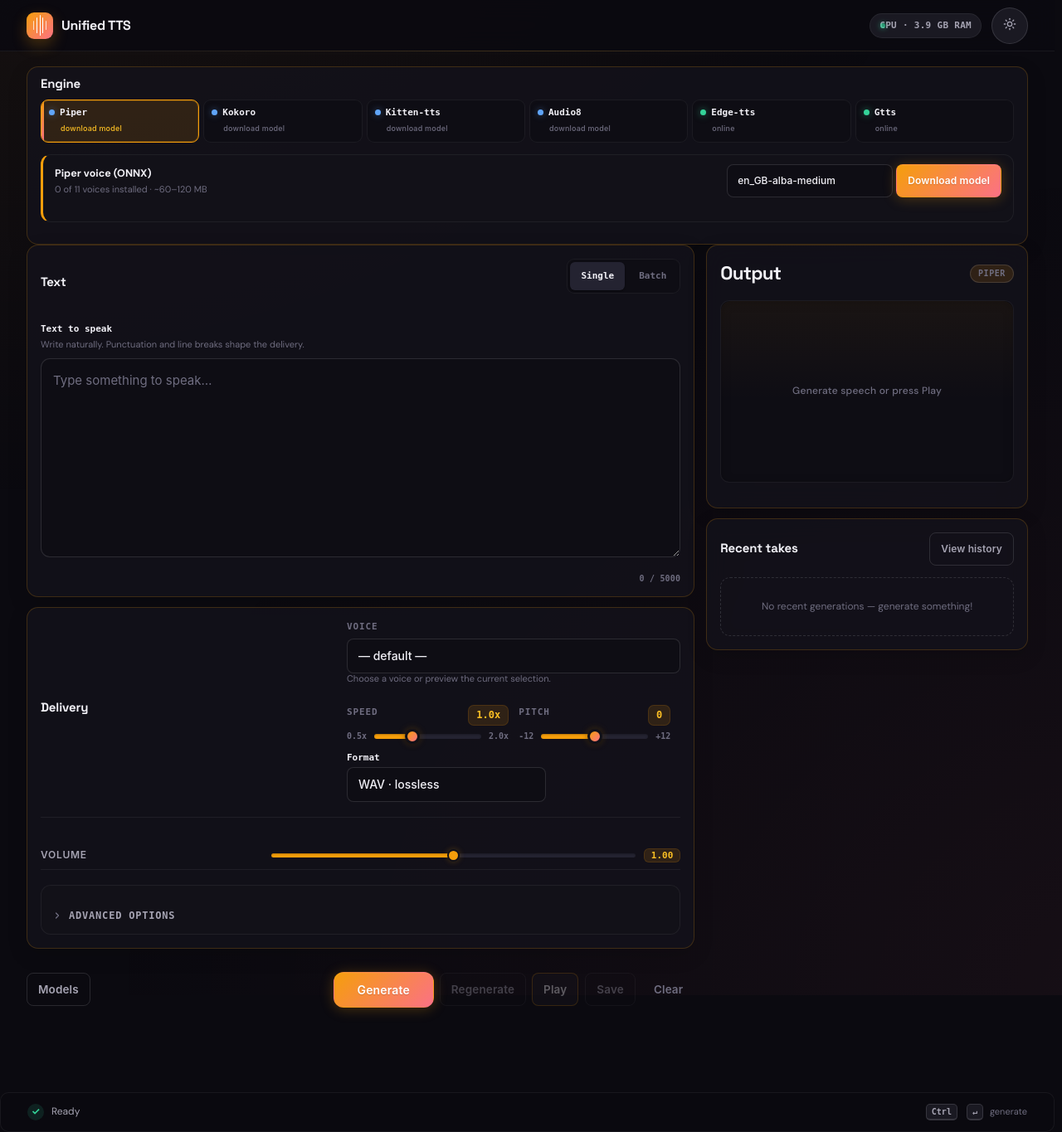
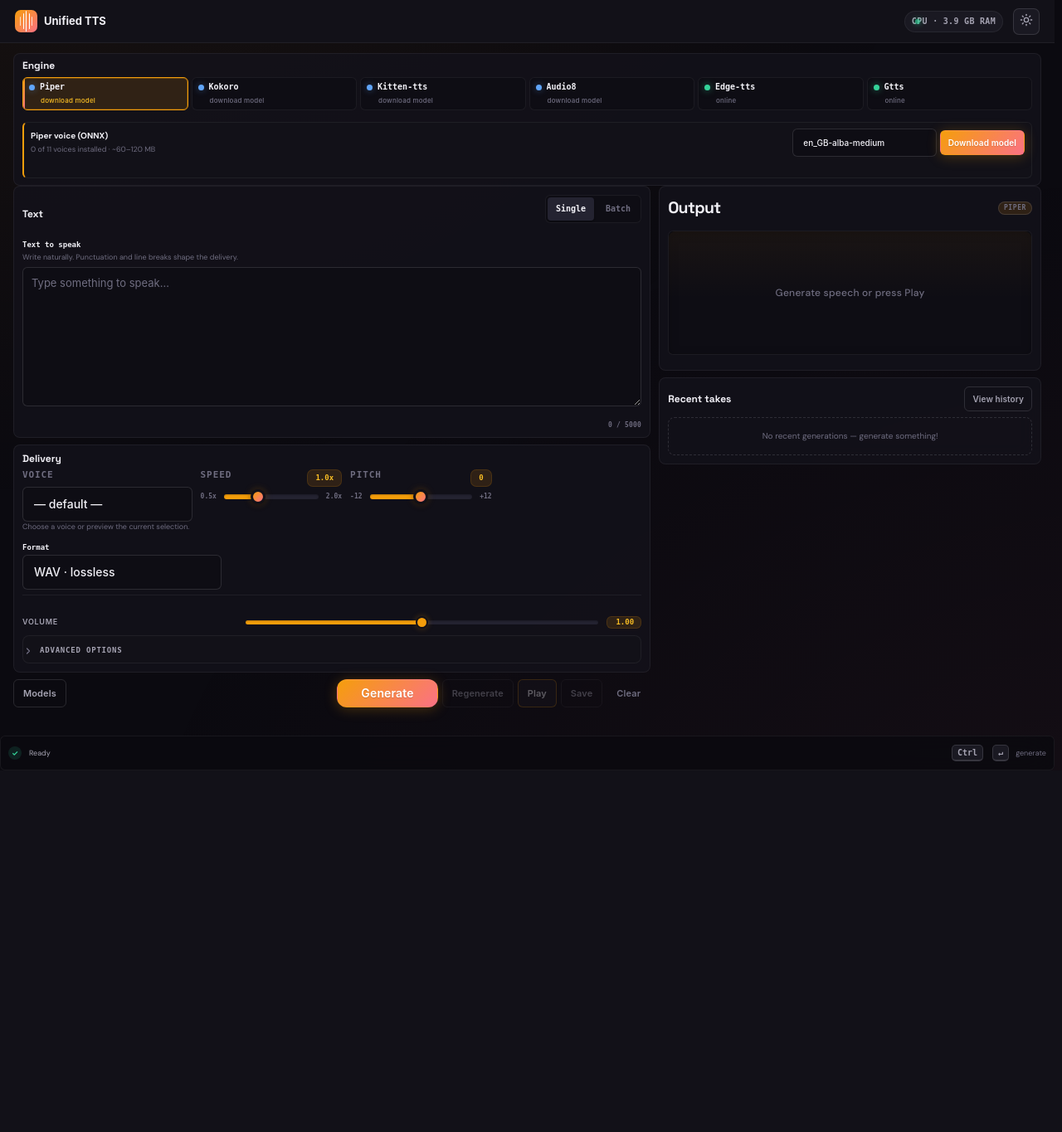
Before and after one commit to manojkumar9121/unified-tts, a FastAPI app: page / in a window 1280 px wide. Shown: the whole page at 83% size. After the commit the page ends 918 px from the top, so only its background shows below. Run offline with FastAPI, Linux system fonts and the light colour scheme; data that the repository does not hold is empty; a map, chart or similar area stays blank; some libraries are stand-ins or nearby versions.

Commit message:
fix: compact control layout and typography

```diff
--- a/static/style.css
+++ b/static/style.css
@@ -2200,3 +2200,83 @@
   .control-grid { grid-template-columns: 1fr; }
   .actions .btn, .secondary-actions .btn { min-height: 44px; }
 }
+
+/* Compact tool surface — final override layer */
+:root { --radius-sm: 6px; --radius-md: 8px; --radius-lg: 10px; --radius-xl: 12px; --studio-radius: 8px; --studio-border: var(--border-subtle); --studio-shadow: 0 4px 14px rgba(0, 0, 0, .12); }
+[data-theme="light"] { --studio-shadow: 0 4px 14px rgba(28, 22, 12, .08); }
+body { font-size: 13px; }
+.site-header { height: 52px; padding: 0 18px; background: var(--bg-primary); backdrop-filter: none; }
+.site-header::after { display: none; }
+.brand { gap: 8px; }
+.brand-mark { width: 27px; height: 27px; padding: 7px 6px; border-radius: 7px; box-shadow: none; }
+.brand-mark span { width: 2px; }
+.brand-name { font-family: var(--font); font-size: 13px; font-weight: 650; letter-spacing: 0; }
+.device-badge { min-height: 26px; padding: 0 8px; font-size: 10px; }
+.mode-btn { width: 32px; height: 32px; min-width: 32px; min-height: 32px; border-radius: 7px; }
+main { max-width: 1280px; padding: 12px 16px 24px; }
+.workspace { grid-template-columns: minmax(0, 1.25fr) minmax(250px, .75fr); gap: 10px; }
+.workspace-main, .workspace-side { gap: 8px; }
+.workspace-side { top: 62px; }
+.panel, .output-card, .recent-card { border-radius: 8px; box-shadow: none; }
+.panel { padding: 10px; }
+.engine-panel { padding: 8px 10px; }
+.panel-heading { margin-bottom: 7px; gap: 8px; }
+.panel-heading h2, .output-title h2, .recent-header h2 { font-size: 12px; font-weight: 650; letter-spacing: 0; }
+.engine-tabs { grid-template-columns: repeat(6, minmax(0, 1fr)); gap: 4px; }
+.engine-tab { min-height: 38px; padding: 5px 7px; border-radius: 6px; }
+.engine-tab::before { width: 2px; }
+.engine-tab-top { font-size: 10px; font-weight: 600; }
+.engine-tab-meta { margin-top: 3px; font-size: 8px; }
+.online-dot, .error-dot, .download-dot { width: 5px; height: 5px; }
+.model-panel { margin-top: 7px; margin-bottom: 0; padding: 7px 8px; border-radius: 6px; border-left-width: 2px; }
+.model-panel-row { gap: 6px; }
+.model-panel-title { font-size: 10px; }
+.model-panel-sub, .model-panel-status { font-size: 9px; }
+.download-voice { min-height: 32px !important; font-size: 10px !important; }
+.btn { min-height: 34px; height: 34px; border-radius: 6px; padding: 0 11px; font-size: 11px; }
+.btn-small { min-height: 30px; height: 30px; padding: 0 9px; font-size: 10px; }
+.btn-primary { min-width: 86px; }
+.mode-tabs { padding: 2px; border-radius: 6px; }
+.mode-tab { min-height: 28px; padding: 0 10px; border-radius: 4px; font-size: 10px; }
+.field-label { margin-bottom: 3px; font-size: 9px; font-weight: 600; }
+.field-help { margin: -1px 0 5px; font-size: 9px; }
+.text-section textarea { min-height: 168px; padding: 9px 10px; border-radius: 6px; font-size: 13px; line-height: 1.45; }
+.char-count { margin-top: 3px; font-size: 8px; }
+.controls { display: block; margin-bottom: 0; }
+.control-grid { display: grid; grid-template-columns: 1.2fr 1fr 1fr 1fr; gap: 8px 10px; align-items: start; width: 100%; }
+.control-wide { grid-column: auto; }
+.controls .panel-heading { margin-bottom: 6px; }
+.control-group { min-width: 0; }
+.speed-group, .pitch-group, .format-group { min-width: 0; }
+.speed-slider-wrap { min-width: 0; }
+#engineParamsContainer { display: block; margin-top: 6px; padding-top: 6px; border-top: 1px solid var(--border-subtle); }
+#engineParamsContainer .param-row { padding: 4px 0; border-bottom: 0; }
+#engineParamsContainer .param-advanced { margin-top: 4px; padding-top: 4px; border-top: 1px solid var(--border-subtle); }
+#engineParamsContainer .param-advanced summary { min-height: 28px; padding: 0; font-size: 9px; }
+#engineParamsContainer .param-advanced-body { padding: 2px 0 0; }
+#engineParamsContainer .param-label { font-size: 9px; max-width: none; }
+#engineParamsContainer .param-val { font-size: 9px; }
+#engineParamsContainer .toggle-label { font-size: 9px; }
+select, input[type="text"], #regText, #regFile { min-height: 34px; border-radius: 5px; padding: 0 8px; font-size: 11px; }
+.speed-slider-wrap { font-size: 8px; }
+.speed-value { font-size: 9px !important; }
+.actions { gap: 5px; }
+.actions .btn, .secondary-actions .btn { min-height: 34px; }
+.secondary-actions { gap: 5px; }
+.output-card, .recent-card { padding: 10px; }
+.output-engine { padding: 3px 6px; font-size: 8px; }
+.visualizer-container { height: 150px; margin: 8px 0; border-radius: 6px; }
+.visualizer-hint { font-size: 10px; }
+audio { height: 34px; }
+.recent-card { min-height: 90px; }
+.recent-header { margin-bottom: 7px; }
+.recent-item { min-height: 34px; padding-left: 8px; }
+.recent-play, .hi-delete, .modal-close { min-width: 34px; min-height: 34px; }
+.recent-empty, .history-empty { padding: 14px 6px; font-size: 10px; }
+.status-bar { position: static; min-height: 34px; margin-top: 10px; padding: 0 9px; border: 1px solid var(--border-subtle); border-radius: 6px; font-size: 10px; }
+.status-icon { width: 16px; height: 16px; font-size: 9px; }
+.status-msg, .status-right, .status-hint { font-size: 9px; }
+.modal, .history-panel { border-radius: 10px; }
+.inline-error { margin: 6px 0; padding: 7px 9px; border-radius: 6px; font-size: 10px; }
+@media (max-width: 920px) { .workspace { grid-template-columns: 1fr; } .text-section textarea { min-height: 150px; } }
+@media (max-width: 640px) { .site-header { height: 48px; padding: 0 10px; } main { padding: 8px 8px 16px; } .panel, .output-card, .recent-card { padding: 8px; } .engine-tabs { grid-template-columns: repeat(2, minmax(0, 1fr)); } .engine-tab { min-height: 36px; } .model-panel-row { align-items: stretch; flex-direction: column; gap: 5px; } .model-actions { display: flex; gap: 5px; } .model-actions select { flex: 1; min-width: 0; } .text-section textarea { min-height: 150px; } .control-grid { grid-template-columns: 1fr 1fr; } .control-wide { grid-column: 1 / -1; } .actions .btn, .secondary-actions .btn { min-height: 38px; } .visualizer-container { height: 130px; } }
```
